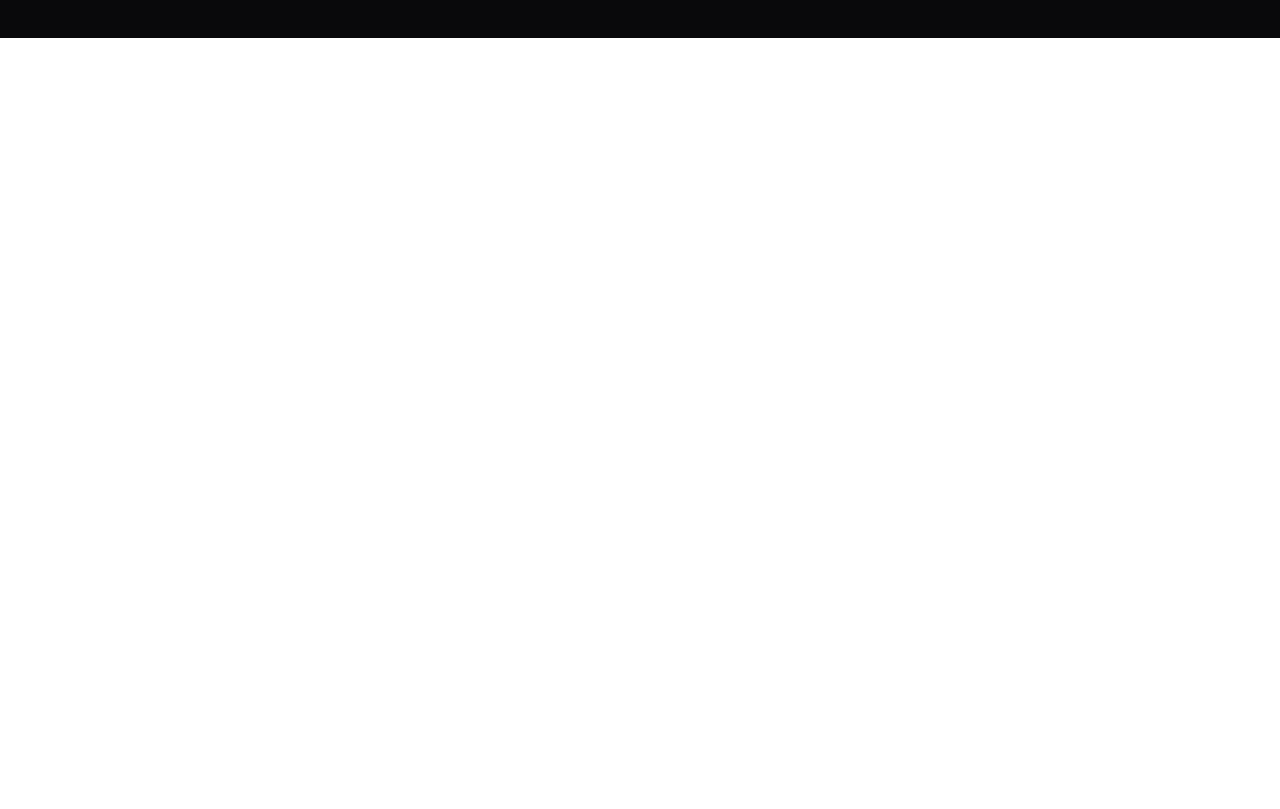
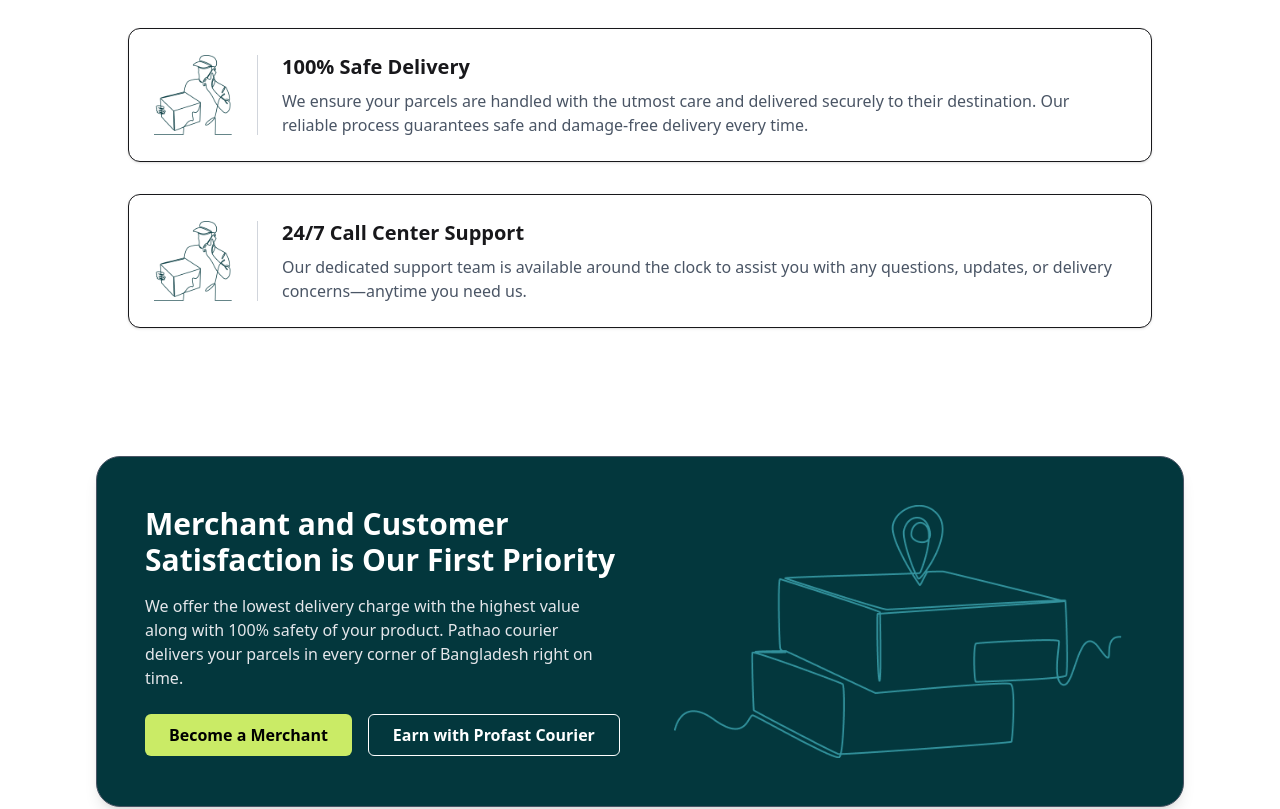
Before and after one commit to Pullock4981/fast_rider_client, a React (Vite) app: page / in a window 1280 px wide. Shown: the part 1791-2600 px from the top of the page. Before the commit the page ends 1829 px from the top, so only its background shows below. Built offline with nearby package versions, Linux system fonts and the light colour scheme.

Commit message:
add promo card

```diff
--- /dev/null
+++ b/src/pages/Home/FeatureTimeline/FeatureTimeline.jsx
@@ -0,0 +1,71 @@
+// src/components/Features/FeatureTimeline.jsx
+
+import React from "react";
+
+import imgTracking from "../../../assets/live-tracking.png";
+import imgSafe from "../../../assets/safe-delivery.png";
+
+const FeatureTimeline = () => {
+    const features = [
+        {
+            idx: 1,
+            heading: "Live Parcel Tracking",
+            description:
+                "Stay updated in real-time with our live parcel tracking feature. From pick-up to delivery, monitor your shipment's journey and get instant status updates for complete peace of mind.",
+            image: imgTracking,
+        },
+        {
+            idx: 2,
+            heading: "100% Safe Delivery",
+            description:
+                "We ensure your parcels are handled with the utmost care and delivered securely to their destination. Our reliable process guarantees safe and damage-free delivery every time.",
+            image: imgSafe,
+        },
+        {
+            idx: 3,
+            heading: "24/7 Call Center Support",
+            description:
+                "Our dedicated support team is available around the clock to assist you with any questions, updates, or delivery concerns—anytime you need us.",
+            image: imgSafe,
+        },
+    ];
+
+    return (
+        <section className="bg-base-100 py-16 px-4">
+            <div className="max-w-5xl mx-auto">
+                <h2 className="text-3xl font-bold text-center mb-12">
+                    Why Choose FastRider
+                </h2>
+
+                <div className="flex flex-col gap-8">
+                    {features.map((item, index) => (
+                        <div
+                            key={item.idx}
+                            className="flex border rounded-xl p-6 shadow-sm bg-white items-center"
+                        >
+                            {/* Left Side: Image */}
+                            <div className="flex-shrink-0 w-20 h-20">
+                                <img
+                                    src={item.image}
+                                    alt={item.heading}
+                                    className="w-full h-full object-contain"
+                                />
+                            </div>
+
+                            {/* Divider */}
+                            <div className="border-l border-gray-300 h-20 mx-6"></div>
+
+                            {/* Text Section */}
+                            <div className="flex-1">
+                                <h3 className="text-xl font-semibold mb-2">{item.heading}</h3>
+                                <p className="text-gray-600">{item.description}</p>
+                            </div>
+                        </div>
+                    ))}
+                </div>
+            </div>
+        </section>
+    );
+};
+
+export default FeatureTimeline;
--- a/src/pages/Home/Home/Home.jsx
+++ b/src/pages/Home/Home/Home.jsx
@@ -2,6 +2,8 @@
 import Banner from '../Banner/Banner';
 import OurServices from '../OurServices/OurServices';
 import CompanySlider from '../CompanySlider/CompanySlider';
+import FeatureTimeline from '../FeatureTimeline/FeatureTimeline';
+import MerchantPromoCard from '../MerchantPromoCard/MerchantPromoCard';
 
 const Home = () => {
     return (
@@ -9,6 +11,8 @@
             <Banner></Banner>
             <OurServices></OurServices>
             <CompanySlider></CompanySlider>
+            <FeatureTimeline></FeatureTimeline>
+            <MerchantPromoCard></MerchantPromoCard>
         </div>
     );
 };
--- /dev/null
+++ b/src/pages/Home/MerchantPromoCard/MerchantPromoCard.jsx
@@ -0,0 +1,47 @@
+// src/components/MerchantPromoCard/MerchantPromoCard.jsx
+
+import React from "react";
+import promoImg from "../../../assets/location-merchant.png"; // Replace with your actual image path
+
+const MerchantPromoCard = () => {
+    return (
+        <section className="py-16 px-4">
+            <div className="max-w-6xl mx-auto">
+                <div className="bg-[#03373D] rounded-3xl border border-gray-600 p-8 md:p-12 flex flex-col md:flex-row items-center gap-10 shadow-lg text-white">
+                    {/* Left Side Content */}
+                    <div className="flex-1 text-center md:text-left">
+                        <h2 className="text-3xl font-bold mb-4">
+                            Merchant and Customer Satisfaction is Our First Priority
+                        </h2>
+                        <p className="mb-6 text-gray-200">
+                            We offer the lowest delivery charge with the highest value along
+                            with 100% safety of your product. Pathao courier delivers your
+                            parcels in every corner of Bangladesh right on time.
+                        </p>
+
+                        {/* Buttons */}
+                        <div className="flex flex-col md:flex-row gap-4 justify-center md:justify-start">
+                            <button className="bg-[#CAEB66] text-black font-semibold px-6 py-2 rounded-md hover:opacity-90 transition">
+                                Become a Merchant
+                            </button>
+                            <button className="border border-white text-white font-semibold px-6 py-2 rounded-md hover:bg-white hover:text-[#03373D] transition">
+                                Earn with Profast Courier
+                            </button>
+                        </div>
+                    </div>
+
+                    {/* Right Side Image */}
+                    <div className="flex-1">
+                        <img
+                            src={promoImg}
+                            alt="Merchant Banner"
+                            className="w-full max-w-md mx-auto object-contain"
+                        />
+                    </div>
+                </div>
+            </div>
+        </section>
+    );
+};
+
+export default MerchantPromoCard;
```
